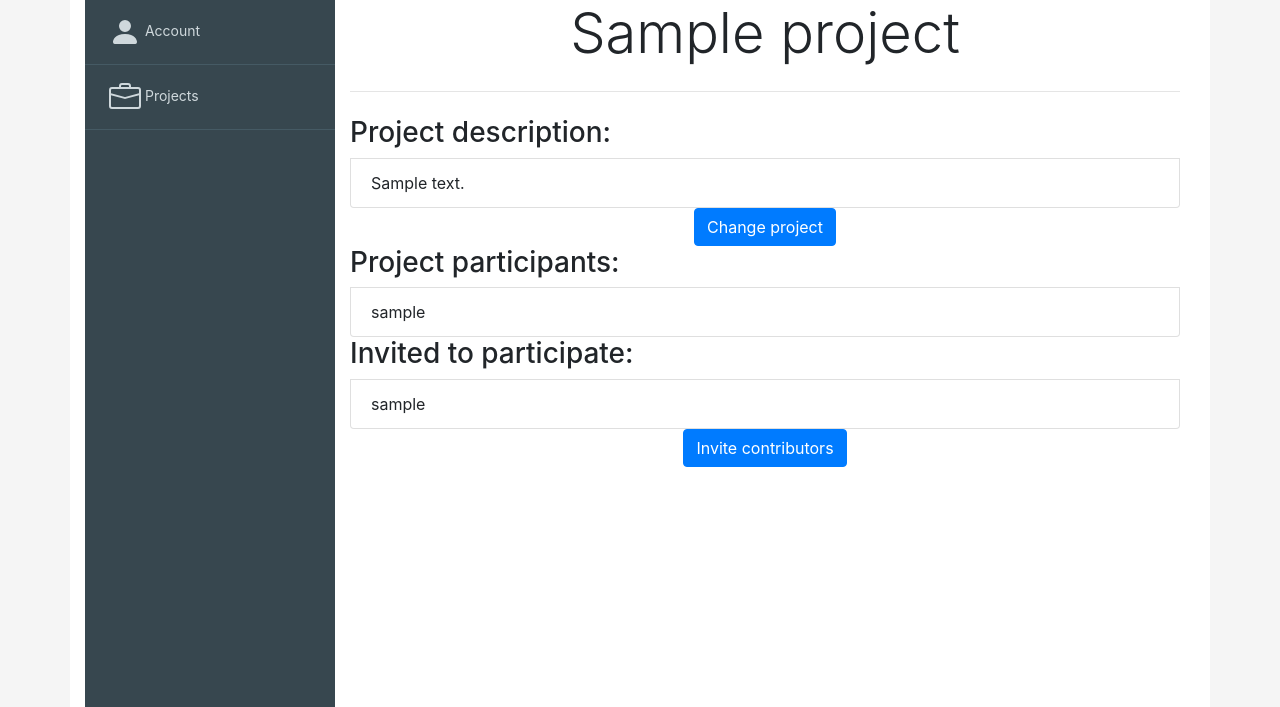
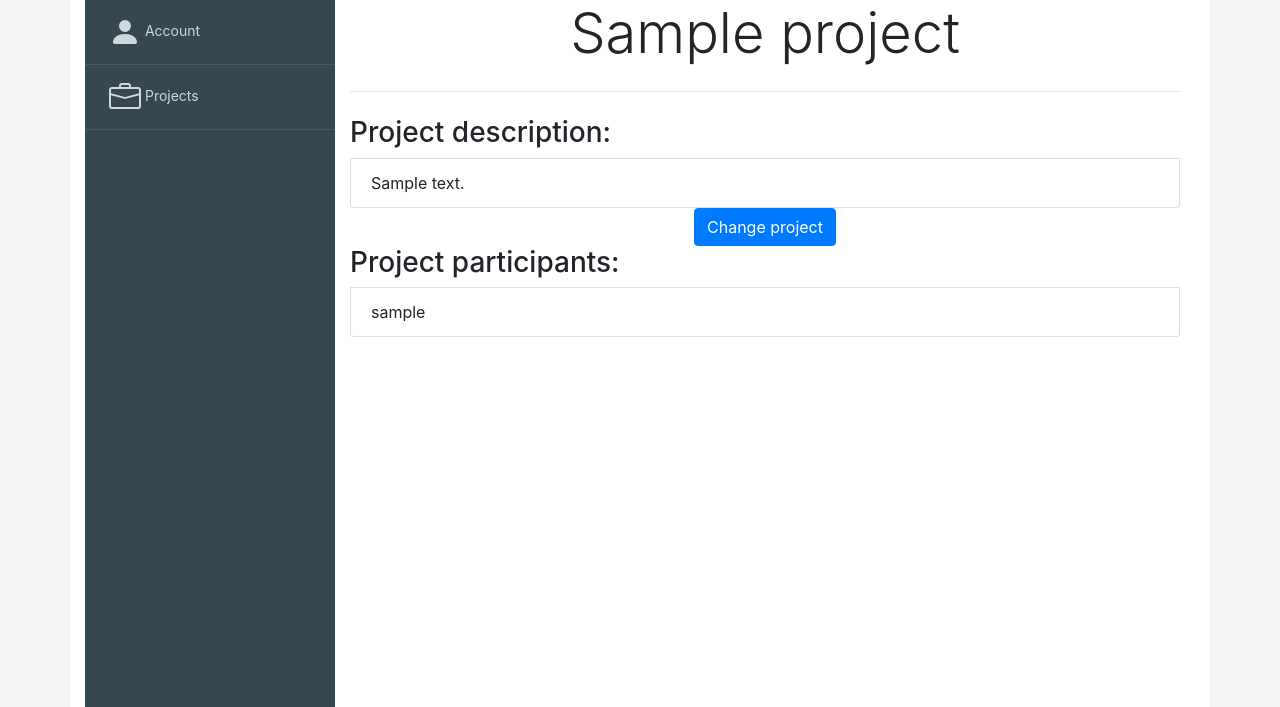
Before and after one commit to mihsim/django_project_management, a Django app: page /project/1/ in a window 1280 px wide. Shown: the part 50-757 px from the top of the page. Run offline with Django 3.2, Linux system fonts and the light colour scheme; tables that the repository leaves empty hold one stand-in row (values such as "Sample post"); some libraries are stand-ins or nearby versions.

Commit message:
Made invite buttons 'accept', 'decline', 'delete' function. Under project made 'invited to participate' only visible to project administrator.

```diff
--- a/project/models.py
+++ b/project/models.py
@@ -69,9 +69,6 @@ class ProjectParticipantsInvites(models.Model):
             invite.save()
             return "Success", "Invitation successfully sent."
 
-    @classmethod
-    def accept_invite(cls):
-        pass
 
     @classmethod
     def check_participant(cls, project_id, to_user_email):
@@ -100,19 +97,8 @@ class ProjectParticipantsInvites(models.Model):
         except cls.DoesNotExist:
             return "Success", "Invitation can be sent.", to_user
 
-    @classmethod
-    def delete_invite(cls, project_id, to_user_id):
-        try:
-            project = Project.objects.get(id=project_id)
-            to_user = User.objects.get(id=to_user_id)
-            invite = cls.objects.get(project=project, to_user=to_user)
-        except (Project.DoesNotExist, User.DoesNotExist, cls.DoesNotExist):
-            return "Error", "Bad data provided!"
-        invite.delete()
-        return "Success", "Invite deleted!"
-
     def __str__(self):
-        return self.project.name
+        return f"Project: {self.project.name}. From: {self.from_user.username}. To: {self.to_user.username}."
 
 
 class Sprint(models.Model):
--- a/project/templates/project/project.html
+++ b/project/templates/project/project.html
@@ -26,24 +26,26 @@
     </ul>
 
     {# If project has invited partivipants who have not accepted the inviteinvites, then they will be printed out:  #}
+    {% if project.administrator ==  user %}
         <ul class="list-group">
             <h3>Invited to participate:</h3>
-        {% if invite_delete_result == "Error" %}
-            <div class="alert alert-danger">{{ invite_delete_message }}</div>
-        {% elif invite_delete_result == "Success" %}
-            <div class="alert alert-success">{{ invite_delete_message }}</div>
-        {% endif %}
-        {% if project_invitees %}
-            {% for project_invitee in project_invitees %}
-                <li class="list-group-item">{{ project_invitee }}</li>
+            {% if invites_to_participate_in_project %}
+                {% for invitation in invites_to_participate_in_project %}
+                    <li class="list-group-item">
+                        <form action="{% url 'project:invitation' invitation.id 'delete' %}" method="POST" class="row">
+                            {% csrf_token %}
+                            <div class="col">{{ invitation.to_user.username }}</div>
+                            <button class="btn btn-outline-secondary btn-sm col-auto">Delete</button>
+                        </form>
+                    </li>
                 {% endfor %}
             {% else %}
                 <li class="list-group-item">Nobody is invited to participate.</li>
             {% endif %}
         </ul>
-
         {# Button to go and search new participants #}
         <form class="text-center" action="{% url 'project:search_participants' project.id %}" method="GET">
             <button type="submit" class="btn btn-primary">Invite contributors</button>
         </form>
+    {% endif %}
 {% endblock %}
--- a/project/urls.py
+++ b/project/urls.py
@@ -2,13 +2,15 @@ from django.urls import path
 from . import views
 
 app_name = 'project'
+
 urlpatterns = [
     path("", views.Projects.as_view(), name="home"),
     path("create/", views.ProjectsCreate.as_view(), name="create"),
     path("<int:project_id>/", views.ProjectView.as_view(), name="project"),
     path("<int:project_id>/change/", views.ProjectChangeView.as_view(), name="change"),
-    path("<int:project_id>/search_participants/", views.ProjectInviteView.as_view(), name="search_participants"),
-    path("<int:project_id>/<int:participant_id>/send", views.ProjectInviteView.as_view(), name="send_invite"),
-    path("<int:project_id>/<int:participant_id>/delete", views.ProjectInviteView.as_view(), name="invite_delete"),
+    # path("<int:project_id>/delete/", name="delete"),
+    path("<int:project_id>/search/participants/", views.CreateInviteToProject.as_view(), name="search_participants"),
+    path("<int:project_id>/<int:participant_id>/invite/", views.CreateInviteToProject.as_view(), name="send_invite"),
 
+    path("<int:invitation_id>/invitation/<str:action>", views.ManageInvites.as_view(), name="invitation"),
 ]
--- a/project/views.py
+++ b/project/views.py
@@ -1,8 +1,10 @@
-from django.shortcuts import render, HttpResponse, redirect
+from django.shortcuts import render, HttpResponse, redirect, get_object_or_404
 from django.contrib.auth.models import User
 from django.contrib.auth.decorators import login_required
 from django.views import View
+from django.http import Http404
 from typing import List, Dict
+
 
 from .models import Project, ProjectParticipants, ProjectParticipantsInvites
 
@@ -19,9 +21,9 @@ class Projects(View):
         projects_user_is_administrator_to = Project.objects.filter(administrator=user)
         projects_user_is_participant_to = ProjectParticipants.objects.filter(user=user)
         projects_user_is_invited_to = ProjectParticipantsInvites.objects.filter(to_user=user)
-        return render(request, "project/home.html", {'admin_to': projects_user_is_administrator_to,
-                                                     'participant_to': projects_user_is_participant_to,
-                                                     'invited_to': projects_user_is_invited_to})
+        return render(request, "project/home.html", {'administrator_to_projects': projects_user_is_administrator_to,
+                                                     'participations_to_projects': projects_user_is_participant_to,
+                                                     'invitations_to_projects': projects_user_is_invited_to})
 
 
 class ProjectsCreate(View):
@@ -42,7 +44,7 @@ class ProjectView(View):
         project = Project.objects.get(id=project_id)
         content = {"project": project}
         project_participants = self.get_project_participants(project_id)
-        project_invitees = self.get_invited_to_participate(project_id)
+        project_invitees = self.get_invited_to_participate(request, project_id)
         content.update(**project_participants, **project_invitees)
         return render(request, "project/project.html", content)
 
@@ -56,13 +58,12 @@ class ProjectView(View):
         return {"project_participants": project_participants}
 
     @staticmethod
-    def get_invited_to_participate(project_id: int) -> Dict[str, List]:
+    def get_invited_to_participate(request, project_id: int) -> Dict[str, List]:
         try:
-            invites = ProjectParticipantsInvites.objects.filter(project=project_id)
-            project_invitees = [invite.to_user for invite in invites]
+            invites = ProjectParticipantsInvites.objects.filter(project=project_id, from_user=request.user.pk)
         except ProjectParticipantsInvites.DoesNotExist:
-            project_invitees = None
-        return {"project_invitees": project_invitees}
+            invites = None
+        return {"invites_to_participate_in_project": invites}
 
 
 class ProjectChangeView(View):
@@ -81,8 +82,9 @@ class ProjectChangeView(View):
         return redirect("project:project", project_id)
 
 
-class ProjectInviteView(View):
-    def get(self, request, project_id):
+class CreateInviteToProject(View):
+    @staticmethod
+    def get(request, project_id):
         email = request.GET.get('email_to_check')
         project = Project.objects.get(id=project_id)
         if not email:
@@ -100,7 +102,8 @@ class ProjectInviteView(View):
             return render(request, "project/search_participants.html", {'project': project,
                                                                         'contributor_found': contributor_found})
 
-    def post(self, request, project_id, participant_id):
+    @staticmethod
+    def post(request, project_id, participant_id):
         invite_result, invite_message = ProjectParticipantsInvites.add_invite(project_id=project_id,
                                                                               from_user_id=request.user.id,
                                                                               to_user_id=participant_id)
@@ -114,14 +117,39 @@ class ProjectInviteView(View):
             request.method = "GET"
             return render(request, "project/search_participants.html", content)
 
-    def put(self, request):
-        return HttpResponse("PUT is not implemented")
 
-    def delete(self, request, project_id, participant_id):
-        result, message = ProjectParticipantsInvites.delete_invite(project_id=project_id, to_user_id=participant_id)
-        project = Project.objects.get(id=project_id)
-        content = {'project': project,
-                   "invite_delete_result": result,
-                   "invite_delete_message": message}
+class ManageInvites(View):
+    def post(self, request, invitation_id, action):
+        """
+        :type request: HttpRequest
+        :type invitation_id: int
+        :type action: str - accept, decline, delete
+        :rtype: HttpResponse
+        """
 
-        return render(request, "project/project.html", content)
+        invitation = get_object_or_404(ProjectParticipantsInvites, pk=invitation_id)
+        # Invitee can accept and decline invite
+        # Invitor can delete invite
+        if action == 'accept' and invitation.to_user.id == request.user.id:
+            try:
+                project_participants = ProjectParticipants.objects.get(project=invitation.project)
+                project_participants.user.add(invitation.to_user)
+                invitation.delete()
+            except ProjectParticipants.DoesNotExist:
+                project_participants = ProjectParticipants.objects.create(project=invitation.project)
+                project_participants.user.add(invitation.to_user)
+                invitation.delete()
+            return redirect('project:project', project_participants.project.id)
+
+        elif action == 'decline' and invitation.to_user.id == request.user.id:
+            invitation.status = 'Declined'
+            invitation.save()
+            return redirect('project:home')
+        elif action == 'delete' and invitation.from_user.id == request.user.id:
+            invitation.delete()
+            return redirect('project:home')
+
+        # 'HttpResponse('NO')'  is met for cases where user tries to change things he is not allowed
+        # or typing 'acton' that does not exist.
+        # Not sure why but this HttpResponse('NO') is not working and returns "HTTP ERROR 405" instead
+        return HttpResponse('NO')
```
Also changed, not shown: project/templates/project/home.html (+11 -10 lines). Lines whose indentation alone changed are shown as unchanged.
